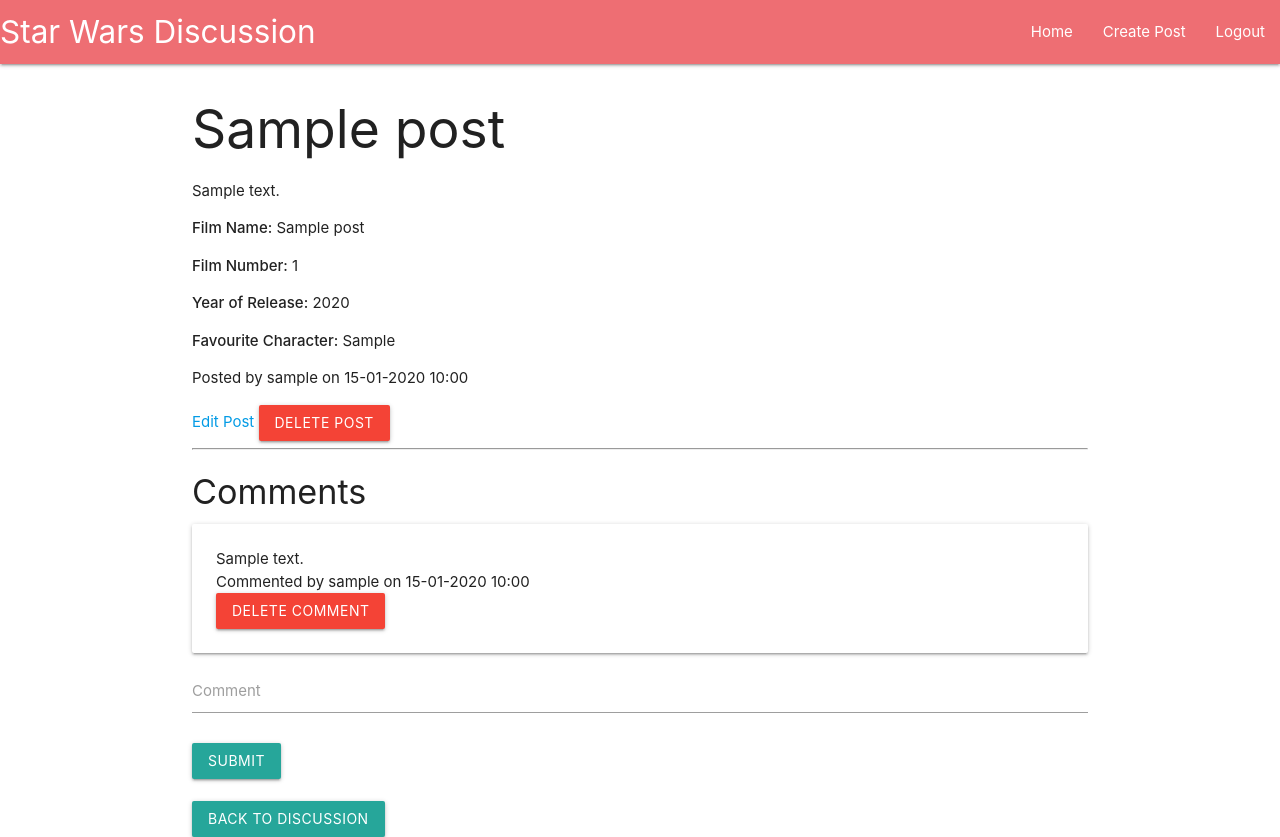
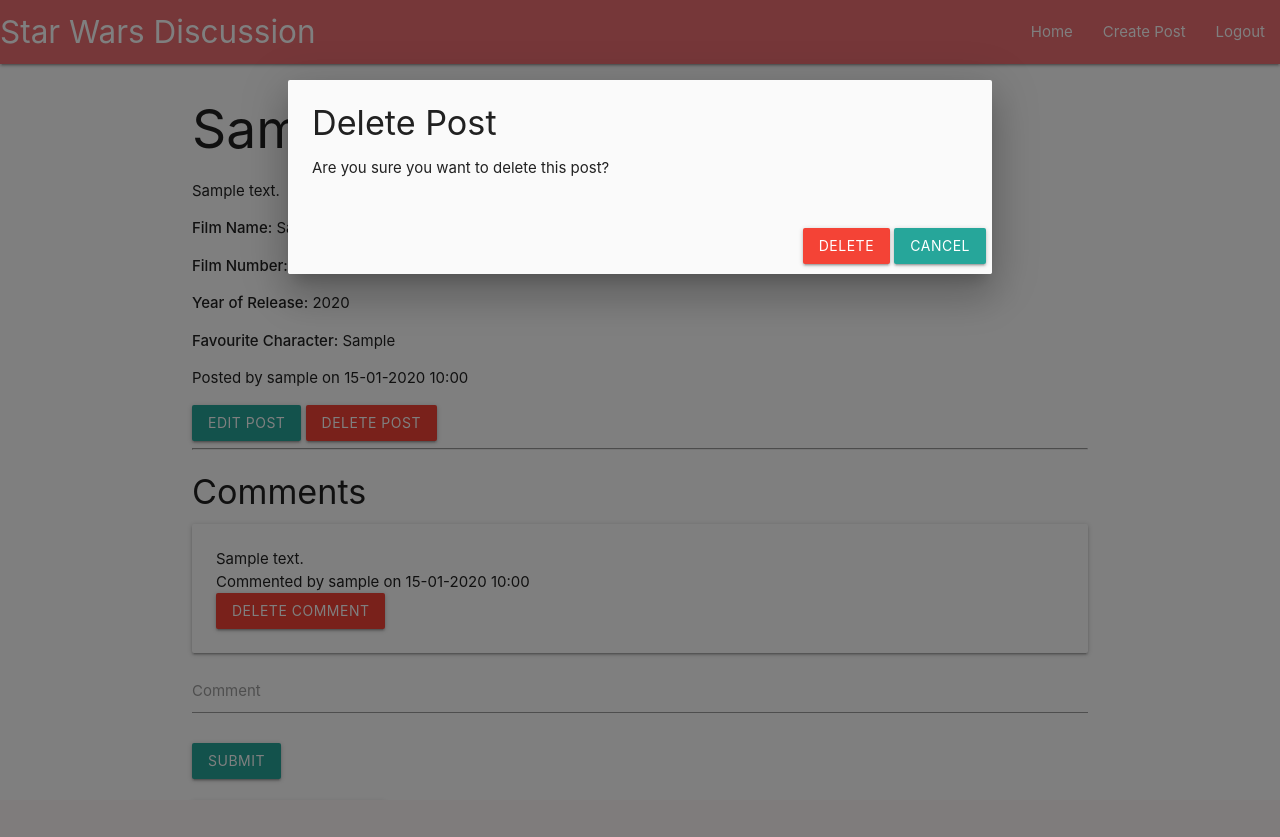
Before and after one commit to DarthKoder/star-wars-blog, a Flask app: page /post/1 in a window 1280 px wide, after a click on "DELETE POST". After the commit the page ends 781 px from the top, so only its background shows below. Run offline with Flask 3, Linux system fonts and the light colour scheme; a user stored in the database is signed in; tables that the repository leaves empty hold one stand-in row (values such as "Sample post"); some libraries are stand-ins or nearby versions.

Commit message:
add modal to post.html and cleaned up code after testing issues. also add delete button and modal to index.html for easier way for authenticated user to edit/delete posts without having to open the post

```diff
--- a/starwars_blog/static/js/script.js
+++ b/starwars_blog/static/js/script.js
@@ -12,12 +12,17 @@ document.addEventListener('DOMContentLoaded', function() {
 
 // Modal script
 document.addEventListener('DOMContentLoaded', function() {
-  let modal = document.querySelectorAll('.modal');
-  M.Modal.init(elems, options);
+  let modals = document.querySelectorAll('.modal');
+  M.Modal.init(modals);
 });
 
 // Or with jQuery
-
 $(document).ready(function(){
   $('.modal').modal();
-})
+});
+
+// Function to open a specific modal by its ID
+function openModal(modalId) {
+  let instance = M.Modal.getInstance(document.getElementById(modalId));
+  instance.open();
+}
--- a/starwars_blog/templates/post.html
+++ b/starwars_blog/templates/post.html
@@ -1,6 +1,6 @@
 {% extends "base.html" %}
 {% block content %}
-    <h2 class="post-heading">{{ post.title}}</h2>
+    <h2 class="post-heading">{{ post.title }}</h2>
     <p>{{ post.body }}</p>
 
     {% if post.film_name %}
@@ -19,9 +19,23 @@
 
     {% if current_user.is_authenticated and current_user.id == post.user.id %}
         <!-- Edit post button -->
-        <a href="{{ url_for('edit_post', post_id=post.id) }}" class="btm edit-post-btn">Edit Post</a>
+        <a href="{{ url_for('edit_post', post_id=post.id) }}" class="btn edit-post-btn">Edit Post</a>
         <!-- Delete post button -->
-        <button class="btn red" data-target="deletePostModal{{ post.id }}" onclick="openModal('deletePostModal{{ post.id }}')">Delete Post</button>
+        <button class="btn red post-del-btn" data-target="deletePostModal{{ post.id }}" onclick="openModal('deletePostModal{{ post.id }}')">Delete Post</button>
+
+        <!-- Delete post modal -->
+        <div id="deletePostModal{{ post.id }}" class="modal">
+            <div class="modal-content">
+                <h4>Delete Post</h4>
+                <p>Are you sure you want to delete this post?</p>
+            </div>
+            <div class="modal-footer">
+                <form method="POST" action="{{ url_for('delete_post', post_id=post.id) }}">
+                    <button type="submit" class="btn red">Delete</button>
+                    <button type="button" class="modal-close btn">Cancel</button>
+                </form>
+            </div>
+        </div>
     {% endif %}
 
     <hr>
@@ -35,9 +49,22 @@
 
                 {% if current_user.id == comment.user_id %}
                     <!-- Delete Comment Button -->
-                    <button class="btn red" data-target="deleteCommentModal{{ comment.id }}" onclick="openModal('deleteCommentModal{{ comment.id }}')">Delete Comment</button>
+                    <button class="btn red comment-del-btn" data-target="deleteCommentModal{{ comment.id }}" onclick="openModal('deleteCommentModal{{ comment.id }}')">Delete Comment</button>
+
+                    <!-- Delete comment modal -->
+                    <div id="deleteCommentModal{{ comment.id }}" class="modal">
+                        <div class="modal-content">
+                            <h4>Delete Comment</h4>
+                            <p>Are you sure you want to delete this comment?</p>
+                        </div>
+                        <div class="modal-footer">
+                            <form method="POST" action="{{ url_for('delete_comment', comment_id=comment.id) }}">
+                                <button type="submit" class="btn red">Delete</button>
+                                <button type="button" class="modal-close btn">Cancel</button>
+                            </form>
+                        </div>
+                    </div>
                 {% endif %}
-
             </div>
         </div>
     {% endfor %}
@@ -51,7 +78,7 @@
             <button type="submit" class="btn submit-comment-btn">Submit</button>
         </form>
     {% else %}
-        <p><a href="{{ url_for('login') }}">Sign in</A> to comment.</p>
+        <p><a href="{{ url_for('login') }}">Sign in</a> to comment.</p>
     {% endif %}
 
     <br>
```
Also changed, not shown: starwars_blog/templates/index.html (+22 -0 lines).
